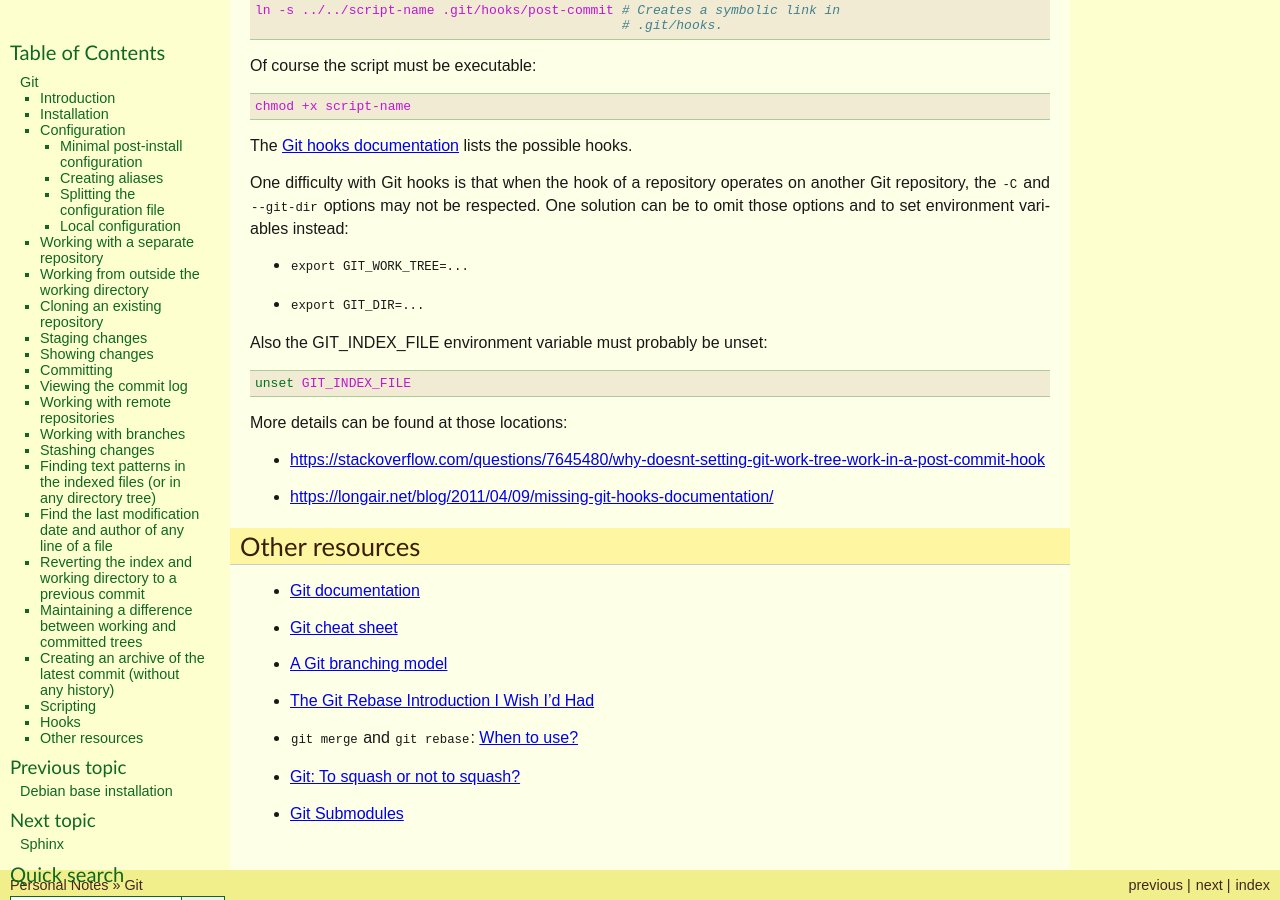
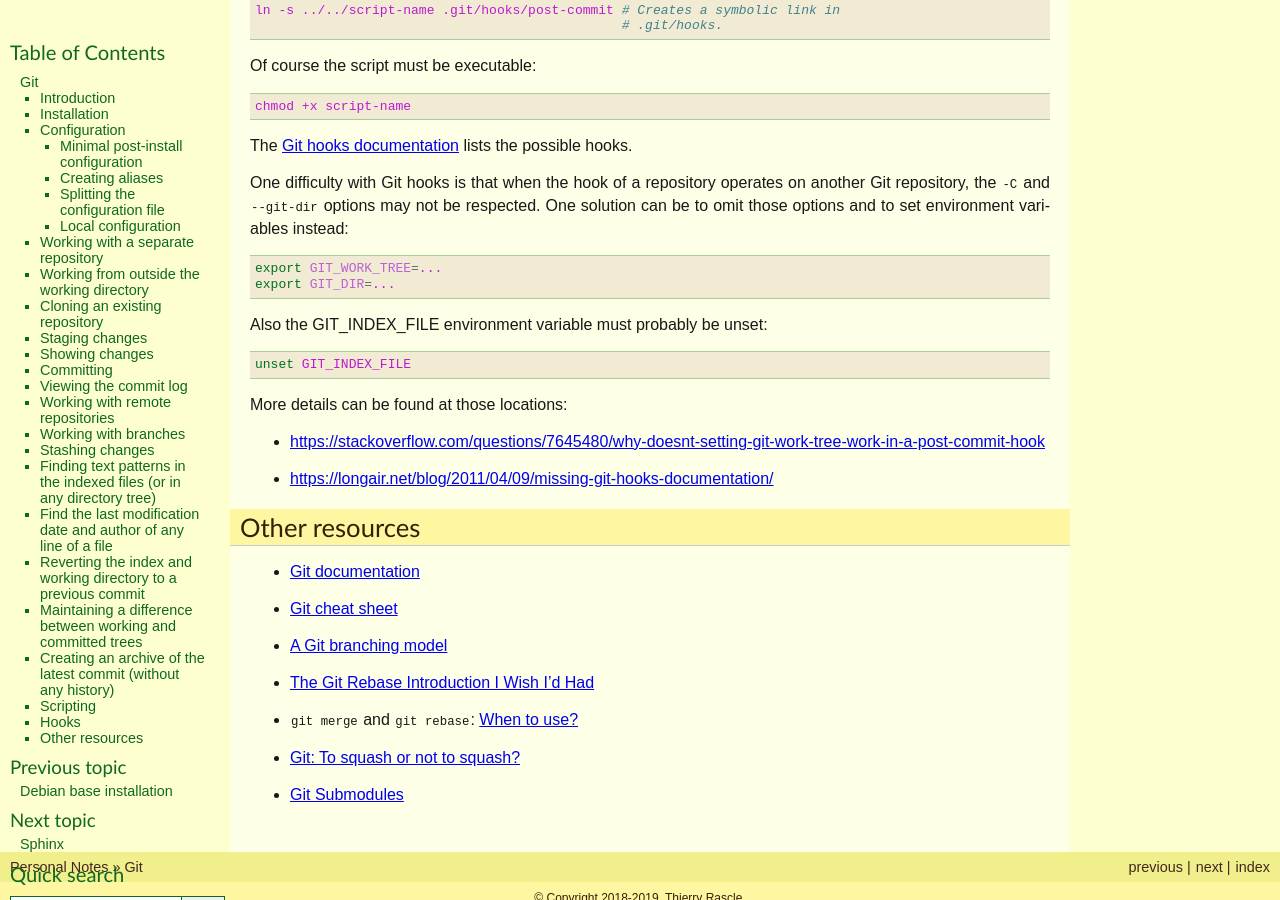
Before and after one commit to thierr26/thierr26_personal_notes_sphinx_sources, a Sphinx documentation site: the page built from source/git.rst, in a window 1280 px wide and 900 px high, scrolled down 10428 px. Built offline with Sphinx 7.4.7, drawn with Linux system fonts in a browser that asks for light colours.

```diff
--- a/source/git.rst
+++ b/source/git.rst
@@ -690,10 +690,10 @@ hooks.
 One difficulty with Git hooks is that when the hook of a repository operates on
 another Git repository, the ``-C`` and ``--git-dir`` options may not be
 respected. One solution can be to omit those options and to set environment
-variables instead:
+variables instead::
 
-* ``export GIT_WORK_TREE=...``
-* ``export GIT_DIR=...``
+  export GIT_WORK_TREE=...
+  export GIT_DIR=...
 
 Also the GIT_INDEX_FILE environment variable must probably be unset::
 
```
